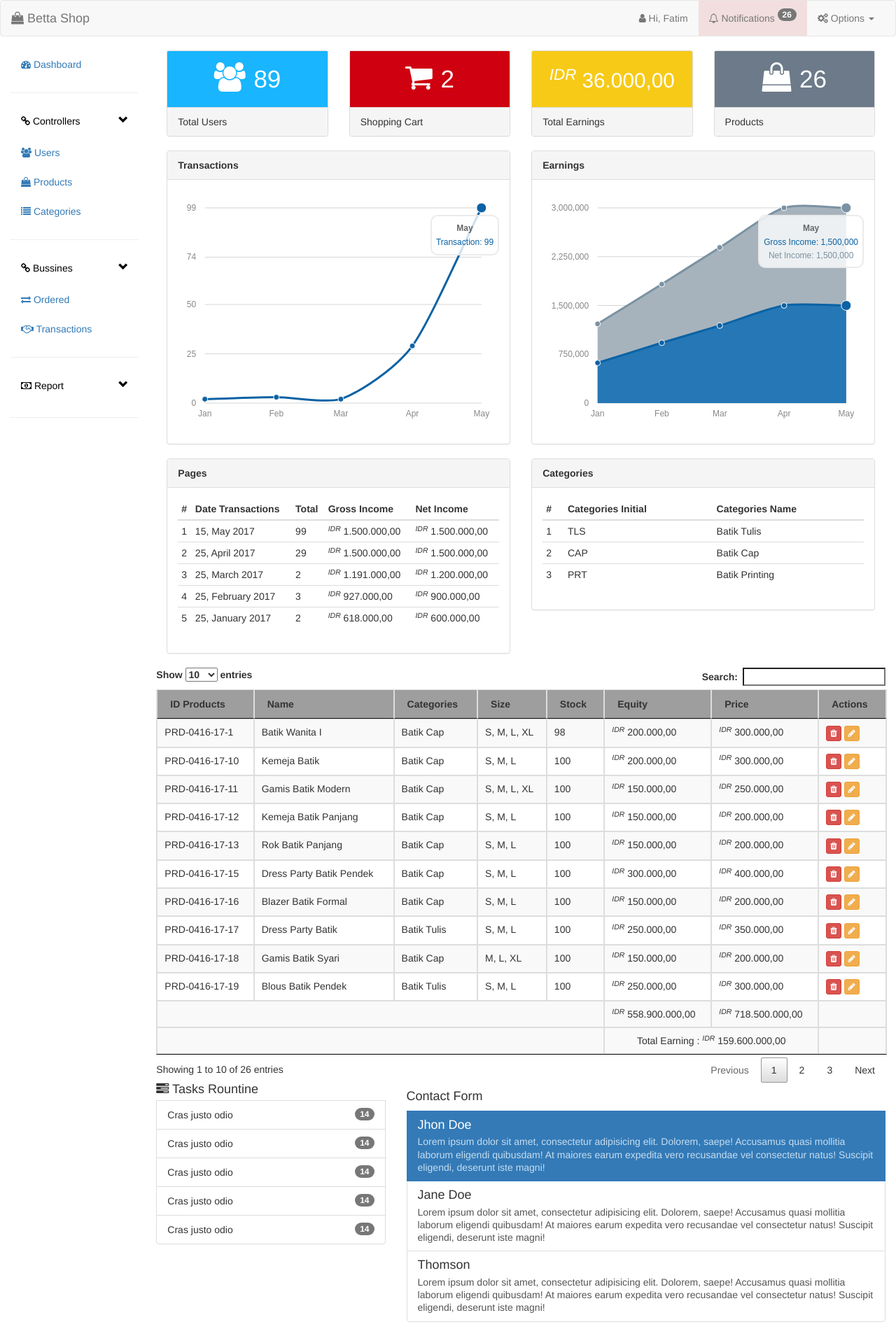
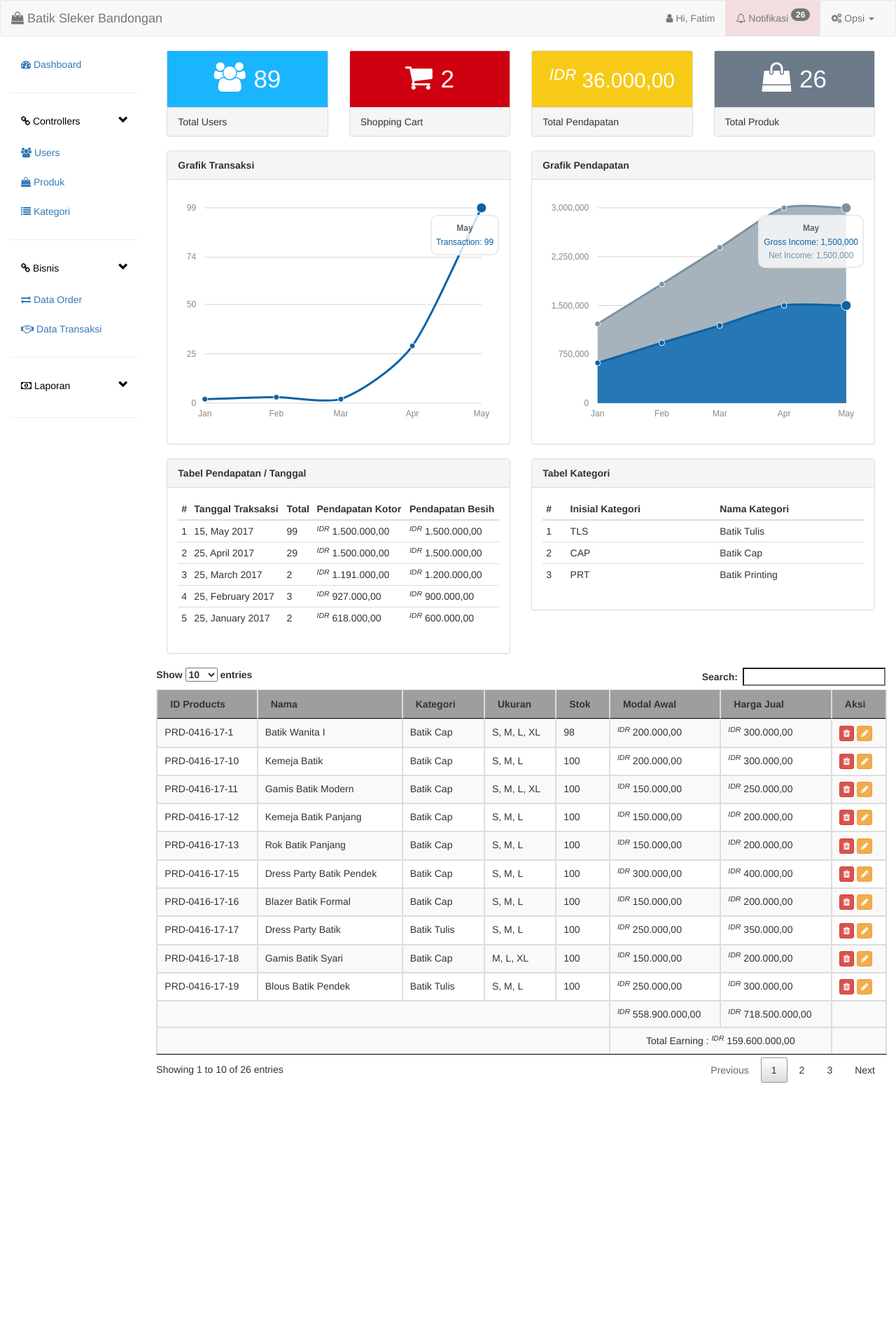
Before and after one commit to Alpah7/OnlineShopping, a PHP site: page /oop-shopping-cart/admin/ in a window 1280 px wide. Shown: the whole page at 70% size. After the commit the page ends 1547 px from the top, so only its background shows below. Run offline with PHP 8.4, Linux system fonts and the light colour scheme; a user stored in the database is signed in; data comes from the database, SQL or seed files in the repository; both versions use the stored data as it was after the commit; some libraries are stand-ins or nearby versions; grey boxes are pictures that could not be loaded.

Commit message:
Meluncurclscls!

```diff
--- a/actions/StrukAction.php
+++ b/actions/StrukAction.php
@@ -6,6 +6,7 @@ if (isset($_FILES['struk_transfer']['name'])) {
 	$dir = '../assets/images/struk_payment/';
 
 	$id_user 		= $_POST['id_user'];
+	$id_order 		= $_POST['id_order'];
 
 	$s_filename 	= $_FILES['struk_transfer']['name'];
 	$s_file_size 	= $_FILES['struk_transfer']['size'];
@@ -36,6 +37,7 @@ if (isset($_FILES['struk_transfer']['name'])) {
 
 	$data = array(
 		'id_user' => $id_user,
+		'id_order' => $id_order,
 		'upload_path' => $upload_path,
 		'upload_url' => $upload_url,
 		'tmp' => $s_file_tmp
--- a/admin/templates/_MainContent.php
+++ b/admin/templates/_MainContent.php
@@ -22,7 +22,7 @@
           <div class="panel-body tasks">
             <span style="font-size: 2.5em;"><small><?= $generator->IDR($payments->get_total_earnings()) ?></small></span>
           </div>
-          <div class="panel-footer">Total Earnings</div>
+          <div class="panel-footer">Total Pendapatan</div>
         </div>
      </div>
      <div class="col-md-3">
@@ -30,7 +30,7 @@
           <div class="panel-body products">
             <i class="fa fa-shopping-bag fa-3x"></i> &nbsp; <span class="counter"><?= $num_products ?></span>
           </div>
-          <div class="panel-footer">Products</div>
+          <div class="panel-footer">Total Produk</div>
         </div>
      </div>
      <div class="clearfix"></div>
@@ -40,7 +40,7 @@
    <div class="row-fluid">
      <div class="col-md-6">
        <div class="panel panel-default">
-        <div class="panel-heading"><b>Transactions</b></div>
+        <div class="panel-heading"><b>Grafik Transaksi</b></div>
         <div class="panel-body">
           <div id="line-chart" style="width:100%"></div>
         </div>
@@ -49,7 +49,7 @@
 
      <div class="col-md-6">
        <div class="panel panel-default">
-        <div class="panel-heading"><b>Earnings</b></div>
+        <div class="panel-heading"><b>Grafik Pendapatan</b></div>
         <div class="panel-body">
           <div id="area-chart" style="width:100%;"></div>
         </div>
@@ -58,16 +58,16 @@
 
      <div class="col-md-6">
        <div class="panel panel-default">
-        <div class="panel-heading"><b>Pages</b></div>
+        <div class="panel-heading"><b>Tabel Pendapatan / Tanggal</b></div>
         <div class="panel-body">
           <table class="table table-condensed table-hover">
             <thead>
               <tr>
                 <th>#</th>
-                <th>Date Transactions</th>
+                <th>Tanggal Traksaksi</th>
                 <th>Total</th>
-                <th>Gross Income</th>
-                <th>Net Income</th>
+                <th>Pendapatan Kotor</th>
+                <th>Pendapatan Besih</th>
               </tr>
             </thead>
             <tbody>
@@ -88,14 +88,14 @@
 
      <div class="col-md-6">
        <div class="panel panel-default">
-        <div class="panel-heading"><b>Categories</b></div>
+        <div class="panel-heading"><b>Tabel Kategori</b></div>
         <div class="panel-body">
           <table class="table table-condensed table-hover">
             <thead>
               <tr>
                 <th>#</th>
-                <th>Categories Initial</th>
-                <th>Categories Name</th>
+                <th>Inisial Kategori</th>
+                <th>Nama Kategori</th>
               </tr>
             </thead>
             <tbody>
@@ -118,19 +118,19 @@
         <thead>
           <tr>
             <th>ID Products</th>
-            <th>Name</th>
-            <th>Categories</th>
-            <th>Size</th>
-            <th>Stock</th>
-            <th>Equity</th>
-            <th>Price</th>
-            <th>Actions</th>
+            <th>Nama</th>
+            <th>Kategori</th>
+            <th>Ukuran</th>
+            <th>Stok</th>
+            <th>Modal Awal</th>
+            <th>Harga Jual</th>
+            <th>Aksi</th>
           </tr>
         </thead>
         <tbody>
         <?php if ($num_products == 0) { ?>
           <tr>
-            <td colspan="8" align="center" class="bg-danger"><span class="label label-danger">Data Not Found!</span></td>
+            <td colspan="8" align="center" class="bg-danger"><span class="label label-danger">Data Tidak Ada!</span></td>
           </tr>
         <?php
         } else {
@@ -168,9 +168,10 @@
         </tbody>
       </table>
 
+      <br>
 
+<!--
   <div class="row">
-    <!-- Tasks Content -->
     <div class="col-md-4">
       <ul class="list-group">
         <h4 class="list-group-item-heading"><i class="fa fa-tasks"></i> Tasks Rountine</h4>
@@ -235,3 +236,5 @@
         </div>
     </div>
 </div>
+
+-->
--- a/admin/templates/_Nav.php
+++ b/admin/templates/_Nav.php
@@ -8,7 +8,7 @@
         <span class="icon-bar"></span>
         <span class="icon-bar"></span>
       </button>
-      <a class="navbar-brand" href="#"><i class="fa fa-shopping-bag"></i> Betta Shop</a>
+      <a class="navbar-brand" href="#"><i class="fa fa-shopping-bag"></i> Batik Sleker Bandongan</a>
     </div>
 
     <div class="collapse navbar-collapse" id="button-collapse">
@@ -19,7 +19,7 @@
         <li class="navbar-text hidden-xs"><i class="fa fa-user"></i> Hi, <?= $_SESSION['firstname'] ?></li>
         <li <?php if ($admin->alert_notif() > 0): ?> class="bg-danger" <?php else: ?> class="" <?php endif ?> >
           <a href="#" class="dropdown-toggle" data-toggle="dropdown" role="button" aria-haspopup="true" aria-expanded="false">
-            <i class="fa fa-bell-o"></i> Notifications <span class="sr-only">(current)</span>
+            <i class="fa fa-bell-o"></i> Notifikasi <span class="sr-only">(current)</span>
             <?php if ($admin->alert_notif() > 0): ?> <sup class="badge"><?= $admin->alert_notif() ?></sup> <?php else: ?>  <?php endif ?>
           </a>
           <ul class="dropdown-menu">
@@ -29,19 +29,19 @@
             <li><a href="javascript:;" data-idUser="<?= $data['id_user'] ?>" class="change-status"><i class="fa fa-user"></i> <?= $data['email'] ?></a></li>
 
             <?php endforeach ?>
-            <li class="text-center"><a href="notifications.php">Notifications Users <span class="badge"><?= $admin->alert_notif() ?></span></a></li>
+            <li class="text-center"><a href="notifications.php">Notifikasi User <span class="badge"><?= $admin->alert_notif() ?></span></a></li>
           <?php else: ?>
-            <li class="text-center"><a href="#">Notifications is Empty</a></li>
+            <li class="text-center"><a href="#">Notifikasi Kosong</a></li>
           <?php endif ?>
           </ul>
         </li>
         <li class="dropdown">
-          <a href="#" class="dropdown-toggle" data-toggle="dropdown" role="button" aria-haspopup="true" aria-expanded="false"><i class="fa fa-cogs"></i> Options <span class="caret"></span></a>
+          <a href="#" class="dropdown-toggle" data-toggle="dropdown" role="button" aria-haspopup="true" aria-expanded="false"><i class="fa fa-cogs"></i> Opsi <span class="caret"></span></a>
           <ul class="dropdown-menu">
-            <li><a href="#"><i class="fa fa-cogs"></i> General Settings</a></li>
+            <li><a href="#"><i class="fa fa-cogs"></i> Pengaturan Umum</a></li>
             <li><a href="#"><i class="fa fa-fort-awesome"></i> Sosial Media</a></li>
             <li role="separator" class="divider"></li>
-            <li><a href="<?= __SHOP__ ?>admin/logout.php"><i class="fa fa-minus-circle"></i> Sign Out</a></li>
+            <li><a href="<?= __SHOP__ ?>admin/logout.php"><i class="fa fa-minus-circle"></i> Keluar</a></li>
           </ul>
         </li>
       </ul>
--- a/admin/templates/_SideBar.php
+++ b/admin/templates/_SideBar.php
@@ -7,21 +7,21 @@
         <div id="collapseOne" class="panel-collapse collapse in" role="tabpanel" aria-labelledby="headingOne">
           <ul class="nav nav-pills nav-stacked">
             <li><a href="<?= __SHOP__ ?>admin/users.php"><i class="fa fa-users"></i> Users</a></li>
-            <li><a href="<?= __SHOP__ ?>admin/products.php"><i class="fa fa-shopping-bag"></i> Products</a></li>
-            <li><a href="<?= __SHOP__ ?>admin/categories.php"><i class="fa fa-list"></i> Categories</a></li>
+            <li><a href="<?= __SHOP__ ?>admin/products.php"><i class="fa fa-shopping-bag"></i> Produk</a></li>
+            <li><a href="<?= __SHOP__ ?>admin/categories.php"><i class="fa fa-list"></i> Kategori</a></li>
           </ul>
         </div>
         <hr>
     </ul>
 
     <ul class="nav nav-pills nav-stacked hidden-xs">
-        <li class="list-group-item-heading"><a role="button" data-toggle="collapse" data-parent="#accordion" href="#collapseTwo" aria-expanded="true" aria-controls="collapseTwo"><i class="fa fa-link"></i> Bussines <i class="pull-right glyphicon glyphicon-chevron-down"></i></a></li>
+        <li class="list-group-item-heading"><a role="button" data-toggle="collapse" data-parent="#accordion" href="#collapseTwo" aria-expanded="true" aria-controls="collapseTwo"><i class="fa fa-link"></i> Bisnis <i class="pull-right glyphicon glyphicon-chevron-down"></i></a></li>
         <div id="collapseTwo" class="panel-collapse collapse in" role="tabpanel" aria-labelledby="headingTwo">
           <ul class="nav nav-pills nav-stacked">
-            <li><a href="<?= __SHOP__ ?>admin/ordered.php"><i class="fa fa-exchange"></i> Ordered</a></li>
+            <li><a href="<?= __SHOP__ ?>admin/ordered.php"><i class="fa fa-exchange"></i> Data Order</a></li>
             <li <?php if ($admin->alert_upload_payments() > 0): ?> class="bg-danger" <?php endif ?> >
               <a href="<?= __SHOP__ ?>admin/transactions.php">
-                <i class="fa fa-handshake-o"></i> Transactions
+                <i class="fa fa-handshake-o"></i> Data Transaksi
                 <?php if ($admin->alert_upload_payments() > 0): ?>
                   <span class="badge"><?= $admin->alert_upload_payments() ?></span>
                 <?php endif ?>
@@ -31,12 +31,12 @@
     </ul>
     <hr>
     <ul class="nav nav-pills nav-stacked hidden-xs">
-        <li class="list-group-item-heading"><a role="button" data-toggle="collapse" data-parent="#accordion" href="#collapseThree" aria-expanded="true" aria-controls="collapseThree"><i class="fa fa-money"></i> Report <i class="pull-right glyphicon glyphicon-chevron-down"></i></a></li>
+        <li class="list-group-item-heading"><a role="button" data-toggle="collapse" data-parent="#accordion" href="#collapseThree" aria-expanded="true" aria-controls="collapseThree"><i class="fa fa-money"></i> Laporan <i class="pull-right glyphicon glyphicon-chevron-down"></i></a></li>
         <div id="collapseThree" class="panel-collapse collapse" role="tabpanel" aria-labelledby="headingTwo">
           <ul class="nav nav-pills nav-stacked">
-            <li><a href="#"><i class="fa fa-folder-open"></i> Product Report</a></li>
-            <li><a href="#"><i class="fa fa-folder-open"></i> Ordered Report</a></li>
-            <li><a href="#"><i class="fa fa-folder-open"></i> Transactions Report</a></li>
+            <li><a href="#"><i class="fa fa-folder-open"></i> Laporan Produk</a></li>
+            <li><a href="#"><i class="fa fa-folder-open"></i> Laporan Order</a></li>
+            <li><a href="#"><i class="fa fa-folder-open"></i> Laporan Transaksi</a></li>
           </ul>
     </ul>
     <hr>
--- a/classes/Payments.php
+++ b/classes/Payments.php
@@ -5,7 +5,7 @@ class Payments extends Database
 	public function get_user_payments_status($id_user)
 	{
 
-		$query = "SELECT status FROM struk_payment WHERE id_user='".$id_user."'";
+		$query = "SELECT status FROM struk_payment WHERE id_user='".$id_user."' ORDER BY id_struk DESC";
 		$sql = $this->db->query($query);
 		$result = $sql->fetch_assoc();
 
--- a/classes/Users.php
+++ b/classes/Users.php
@@ -162,18 +162,49 @@ class Users extends Database
 
 	}
 
+	public function send_to($id_user){
+
+		$query = "SELECT CONCAT(firstname, ' ' ,lastname) AS fullname, email FROM users WHERE id_user = '".$id_user."'";
+		$sql = $this->db->query($query);
+		$result = $sql->fetch_assoc();
+
+		return $result;
+
+	}
+
+	public function send_message($id_user){
+
+		$to_id 		= $id_user;
+		$from_id	= 'USR-0406-17-1';
+
+		$to_name 	= $this->send_to($to_id);
+		$from_name 	= $this->send_to($from_id);
+
+		$body = "
+			Terimakasih ".ucwords($to_name['fullname'])." telah melakukan transaksi di situs kami. Barang yang anda pesan akan segera kami proses. Untuk pertannyaan lebih lanjut silahkan hubungi kami via messager yang telah kami sediakan.
+			<br><br>
+			The Best Regards,
+			". ucwords($from_name['fullname']);
+
+		$query = "INSERT INTO messages (`from`,`to`,`body`) VALUES ('".$to_id."','".from_id."','".$body."')";
+		$sql = $this->db->query($query);
+
+	}
+
 	public function user_upload_struk($data){
 
 		$id_user 		= $data['id_user'];
+		$id_order 		= $data['id_order'];
 		$upload_path 	= $data['upload_path'];
 		$upload_url 	= $data['upload_url'];
 		$tmp 			= $data['tmp'];
 
-		$query = "INSERT INTO struk_payment (id_struk,id_user,struk_image,status) VALUES ('','".$id_user."','".$upload_url."',0)";
+		$query = "INSERT INTO struk_payment (id_struk,id_user,id_order,struk_image,status) VALUES ('','".$id_user."','".$id_order."','".$upload_url."',0)";
 		$sql = $this->db->query($query);
 
 		if ($sql) {
 			move_uploaded_file($tmp, $upload_path);
+			$this->send_message($id_user);
 			echo "<script>window.location.href='http://localhost/oop-shopping-cart/user/profile.php?success=true'</script>";
 		}else{
 			echo "<script>window.location.href='http://localhost/oop-shopping-cart/user/profile.php?error=true'</script>";
--- a/templates/_Header.php
+++ b/templates/_Header.php
@@ -7,7 +7,7 @@
     <meta name="description" content="">
     <meta name="author" content="">
     <link rel="icon" href="../../favicon.ico">
-    <title>Betta Shop</title>
+    <title>Batik Sleker</title>
     <link href="<?= __SHOP__ ?>assets/bootstrap/css/bootstrap.min.css" rel="stylesheet">
     <link href="<?= __SHOP__ ?>assets/fontawesome/css/font-awesome.min.css" rel="stylesheet">
     <link rel="stylesheet" href="<?= __SHOP__ ?>admin/libs/css/buttons.dataTables.min.css">
--- a/templates/_Jumbotron.php
+++ b/templates/_Jumbotron.php
@@ -1,7 +1,7 @@
     <div class="jumbotron" style="background-image: url(https://img.clipartfest.com/d9275ca4c27f60476dbd8ed2ac964496_happy-family-with-children-family-with-shopping-bags-transparent-background-clipart_550-640.png);background-repeat:no-repeat;background-position:left;padding: 200px 20px;background-size:35% 90%;color:#1a237e;background-color: #ffff00;color:#222;">
       <div class="container text-right">
-        <h1>Welcome to Betta Shop</h1>
-        <p>Take a moment to get some searching online shopping experience here!</p>
+        <h1>Batik Sleker Asri Bandongan</h1>
+        <p>Belanja lebih nyaman, dimana saja dan kapan saja!</p>
         <p><a class="btn btn-primary btn-lg" href="<?= __SHOP__ ?>signup.php" role="button"><i class="fa fa-user"></i> Sign Up &raquo;</a></p>
       </div>
     </div>
```
Also changed, not shown: admin/templates/_Ordered.php (+9 -14 lines), project_ecommerce.sql (+99 -12 lines), source.sql (+9 -9 lines), templates/_Nav.php (+13 -14 lines), templates/_Profile.php (+21 -4 lines), assets/images/struk_payment/29052017032950-USR-0414-17-4-struk-payment.png (added), 2 other files.
